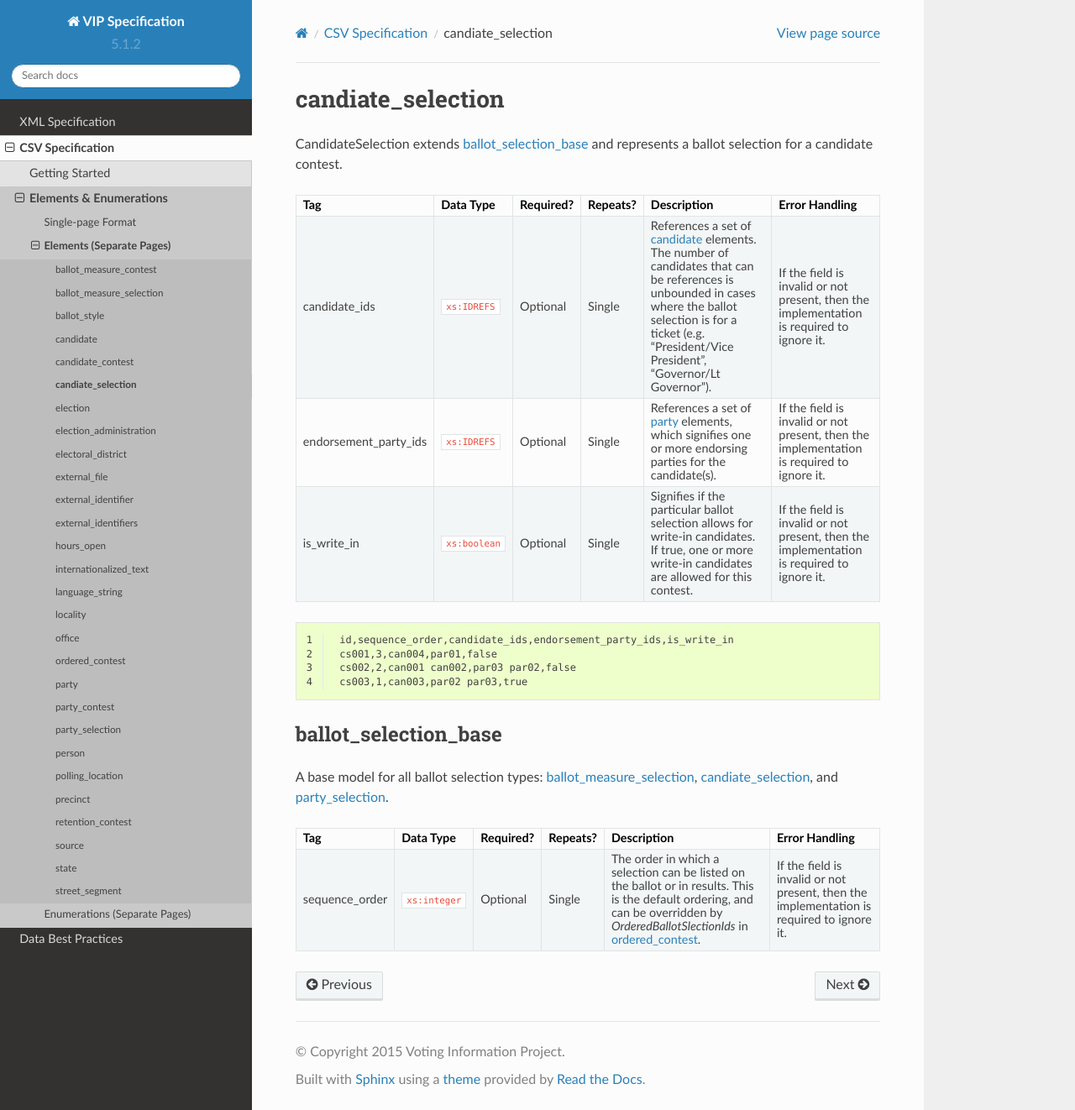
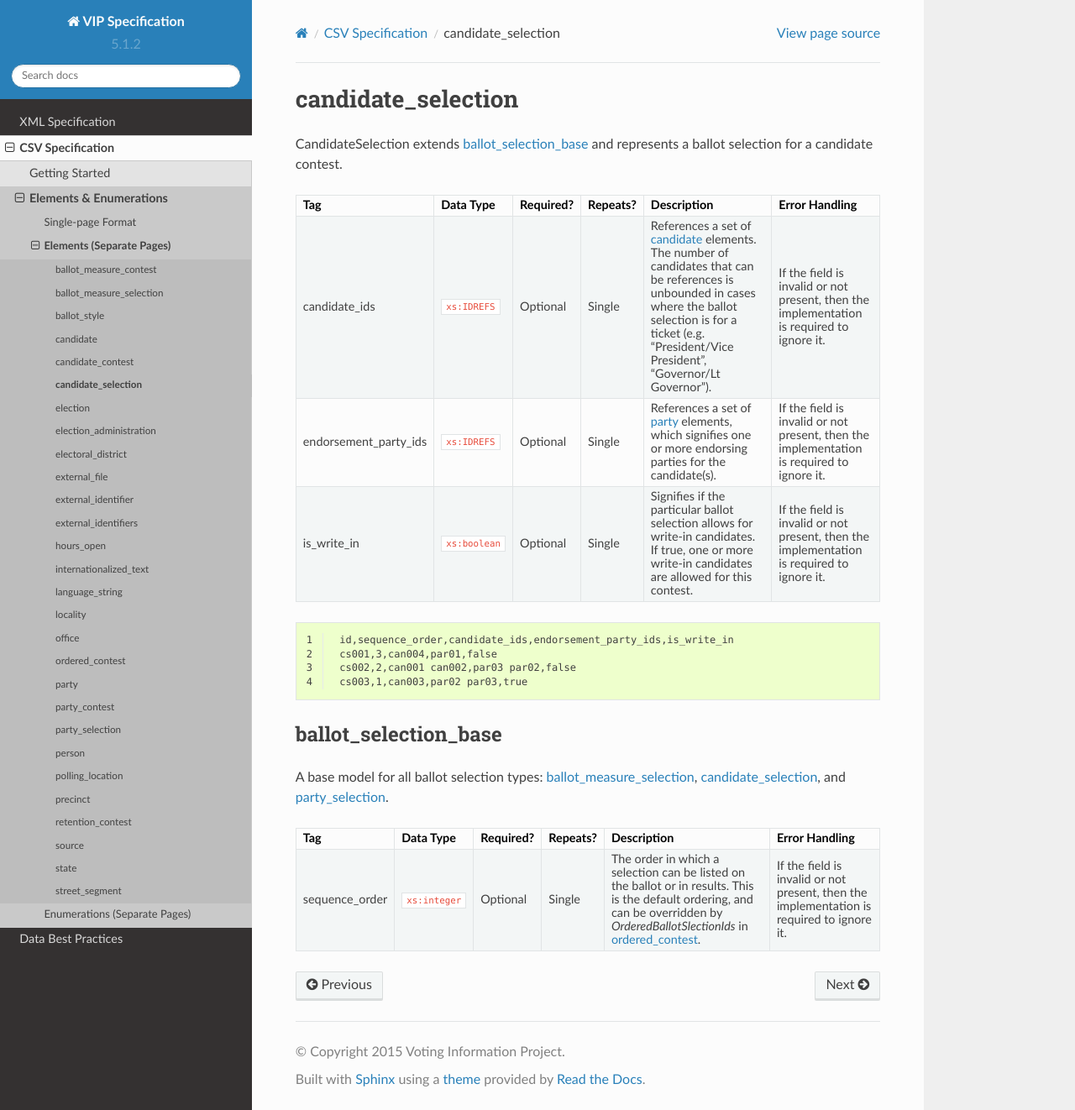
Before and after one commit to votinginfoproject/vip-specification, a Sphinx documentation site: the page built from docs/built_rst/csv/elements/candidate_selection.rst, in a window 1280 px wide and 1322 px high. Shown: the whole window at 84% size. Built offline with Sphinx 7.4.7 and the Read the Docs theme 2.0.0, drawn with Linux system fonts in a browser that asks for light colours.

Commit message:
adding all rst file updates.

```diff
--- a/docs/built_rst/csv/elements/candidate_selection.rst
+++ b/docs/built_rst/csv/elements/candidate_selection.rst
@@ -2,8 +2,8 @@
 
 .. _multi-csv-candidate-selection:
 
-candiate_selection
-==================
+candidate_selection
+===================
 
 CandidateSelection extends :ref:`multi-csv-ballot-selection-base` and represents a
 ballot selection for a candidate contest.
--- a/docs/built_rst/xml/elements/election.rst
+++ b/docs/built_rst/xml/elements/election.rst
@@ -6,7 +6,7 @@ Election
 ========
 
 The Election object represents an Election Day, which usually consists of many individual contests
-and/or referenda. A feed may **not** contain multiple Election objects. All relationships in the
+and/or referenda. A feed must contain **exactly one** Election object. All relationships in the
 feed (e.g., street segment to precinct to polling location) are assumed to relate only to
 the Election specified by this object. It is permissible, and recommended, to combine unrelated
 contests (e.g., a special election and a general election) that occur on the same day into one feed
--- a/docs/built_rst/xml/single_page.rst
+++ b/docs/built_rst/xml/single_page.rst
@@ -1756,7 +1756,7 @@ including a timezone offset from UTC.
 .. _single-xml-time-with-zone:
 
 TimeWithZone
-~~~~~~~~~~~~
+^^^^^^^^^^^^
 
 A string pattern restricting the value to a time with an included offset from
 UTC. The pattern is
@@ -1813,7 +1813,7 @@ CSV, ``label`` may refer to a row ID). Examples of ``InternationalizedText`` can
 * :ref:`single-xml-person`
 * :ref:`single-xml-polling-location`
 * :ref:`single-xml-source`
-NOTE: Internationalized Text is not currently supported for CSV submissions. "
+NOTE: Internationalized Text is not currently supported for CSV submissions.
 
 +--------------+-----------------------------------+--------------+--------------+------------------------------------------+------------------------------------------+
 | Tag          | Data Type                         | Required?    | Repeats?     | Description                              | Error Handling                           |
```
Also changed, not shown: docs/built_rst/csv/single_page.rst (+63 -63 lines).
